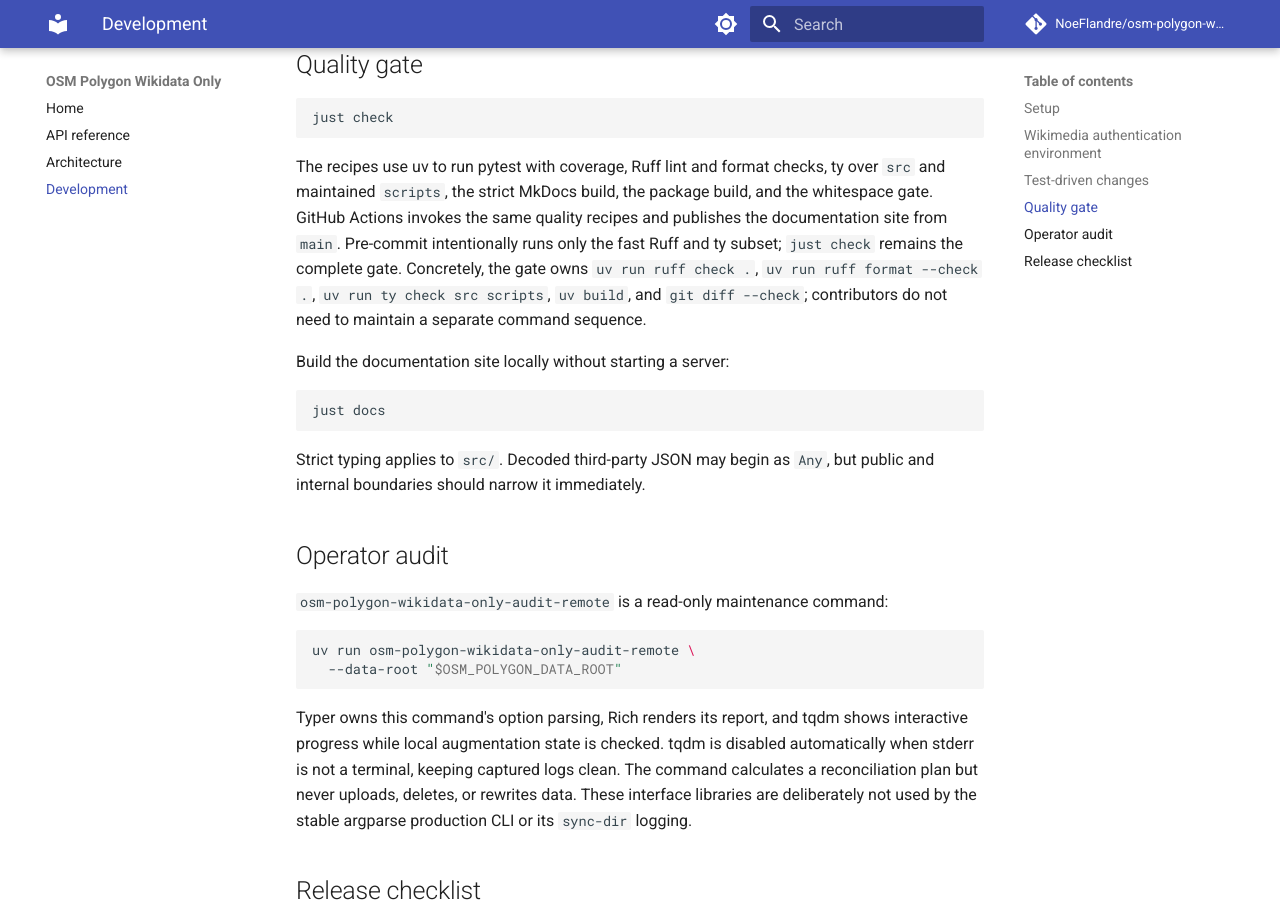
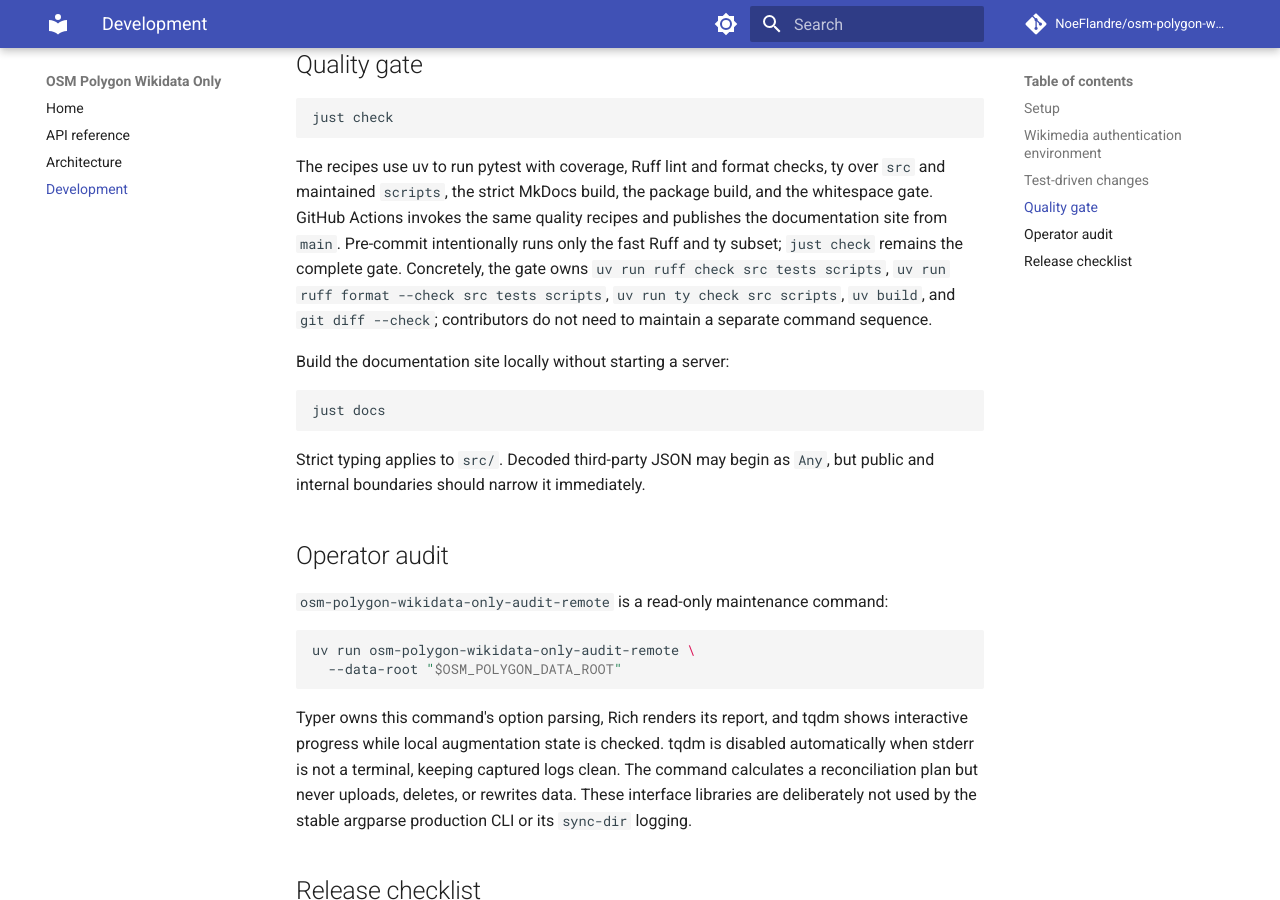
Before and after one commit to NoeFlandre/osm-polygon-wikidata-only, an MkDocs documentation site: the page built from docs/development.md, in a window 1280 px wide and 900 px high, scrolled down 1263 px. Built offline with MkDocs 1.6.1 and Material for MkDocs 9.7.7, drawn with Linux system fonts in a browser that asks for light colours; comment, search, counter and statistics services are not loaded.

Commit message:
chore: consolidate project quality gates

```diff
--- a/.pre-commit-config.yaml
+++ b/.pre-commit-config.yaml
@@ -3,12 +3,12 @@ repos:
     hooks:
       - id: ruff-check
         name: Ruff lint
-        entry: uv run ruff check .
+        entry: uv run ruff check src tests scripts
         language: system
         pass_filenames: false
       - id: ruff-format-check
         name: Ruff format check
-        entry: uv run ruff format --check .
+        entry: uv run ruff format --check src tests scripts
         language: system
         pass_filenames: false
       - id: ty-check
--- a/docs/development.md
+++ b/docs/development.md
@@ -65,8 +65,8 @@ over `src` and maintained `scripts`, the strict MkDocs build, the package build,
 and the whitespace gate. GitHub Actions invokes the same quality recipes and
 publishes the documentation site from `main`. Pre-commit intentionally runs
 only the fast Ruff and ty subset; `just check` remains the complete gate.
-Concretely, the gate owns `uv run ruff check .`,
-`uv run ruff format --check .`, `uv run ty check src scripts`, `uv build`, and
+Concretely, the gate owns `uv run ruff check src tests scripts`,
+`uv run ruff format --check src tests scripts`, `uv run ty check src scripts`, `uv build`, and
 `git diff --check`; contributors do not need to maintain a separate command
 sequence.
 
```
Also changed, not shown: README.md (+3 -2 lines), 6 other files.
